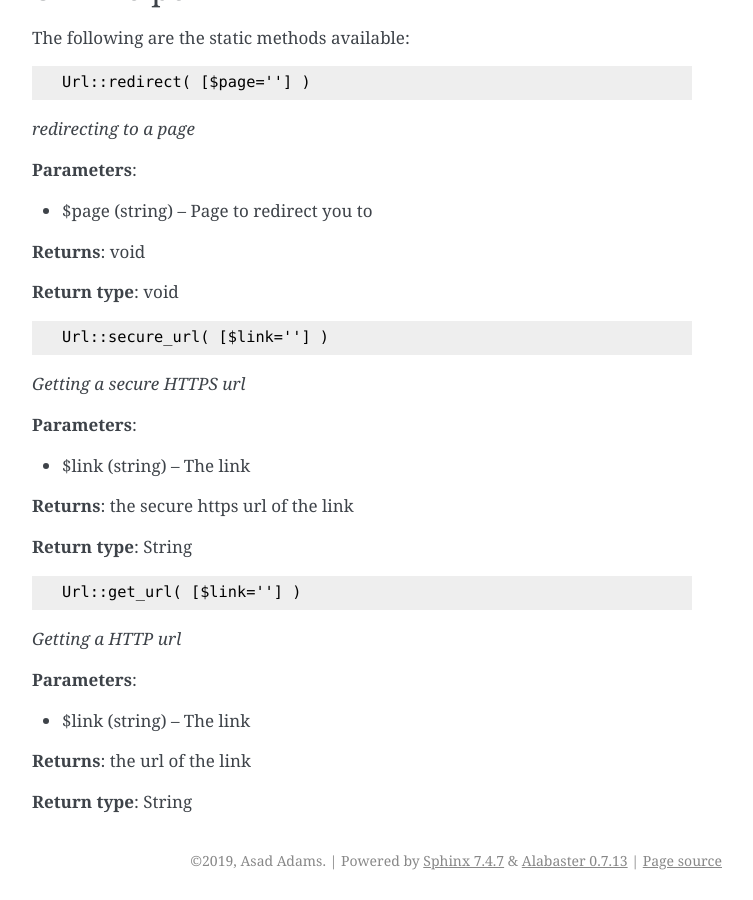
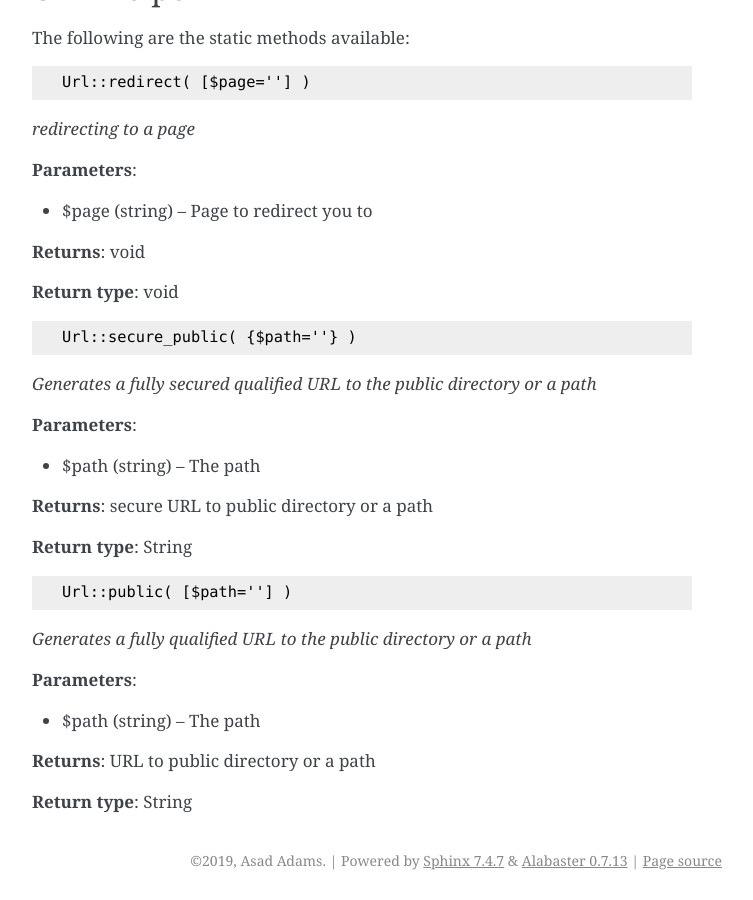
Before and after one commit to asadadams/BlocksMVC, a Sphinx documentation site: the page built from docs/source/helpers.rst, in a window 1280 px wide and 900 px high, scrolled down 2358 px. Shown: the whole window, without its empty margins (388-1141 px from the left). Built offline with Sphinx 7.4.7, drawn with Linux system fonts in a browser that asks for light colours.

```diff
--- a/docs/source/helpers.rst
+++ b/docs/source/helpers.rst
@@ -162,16 +162,16 @@ void
 
 .. code-block:: php
 
-	Url::secure_url( [$link=''] )
+	Url::secure_public( {$path=''} )
 
-*Getting a secure HTTPS url*
+*Generates a fully secured qualified URL to the public directory or a path*
 
 **Parameters**:
 
-* $link (string) – The link
+* $path (string) – The path
 
 **Returns**:
-the secure https url of the link
+secure URL to public directory or a path
 
 **Return type**:
 String
@@ -179,16 +179,16 @@ String
 
 .. code-block:: php
 
-	Url::get_url( [$link=''] )
+	Url::public( [$path=''] )
 
-*Getting a HTTP url*
+*Generates a fully qualified URL to the public directory or a path*
 
 **Parameters**:
 
-* $link (string) – The link
+* $path (string) – The path
 
 **Returns**:
-the url of the link
+URL to public directory or a path
 
 **Return type**:
 String
```
Also changed, not shown: README.md (added, +41 -0 lines), public/img/favicon.png (added), public/img/logo.png (added), 2 other files.
